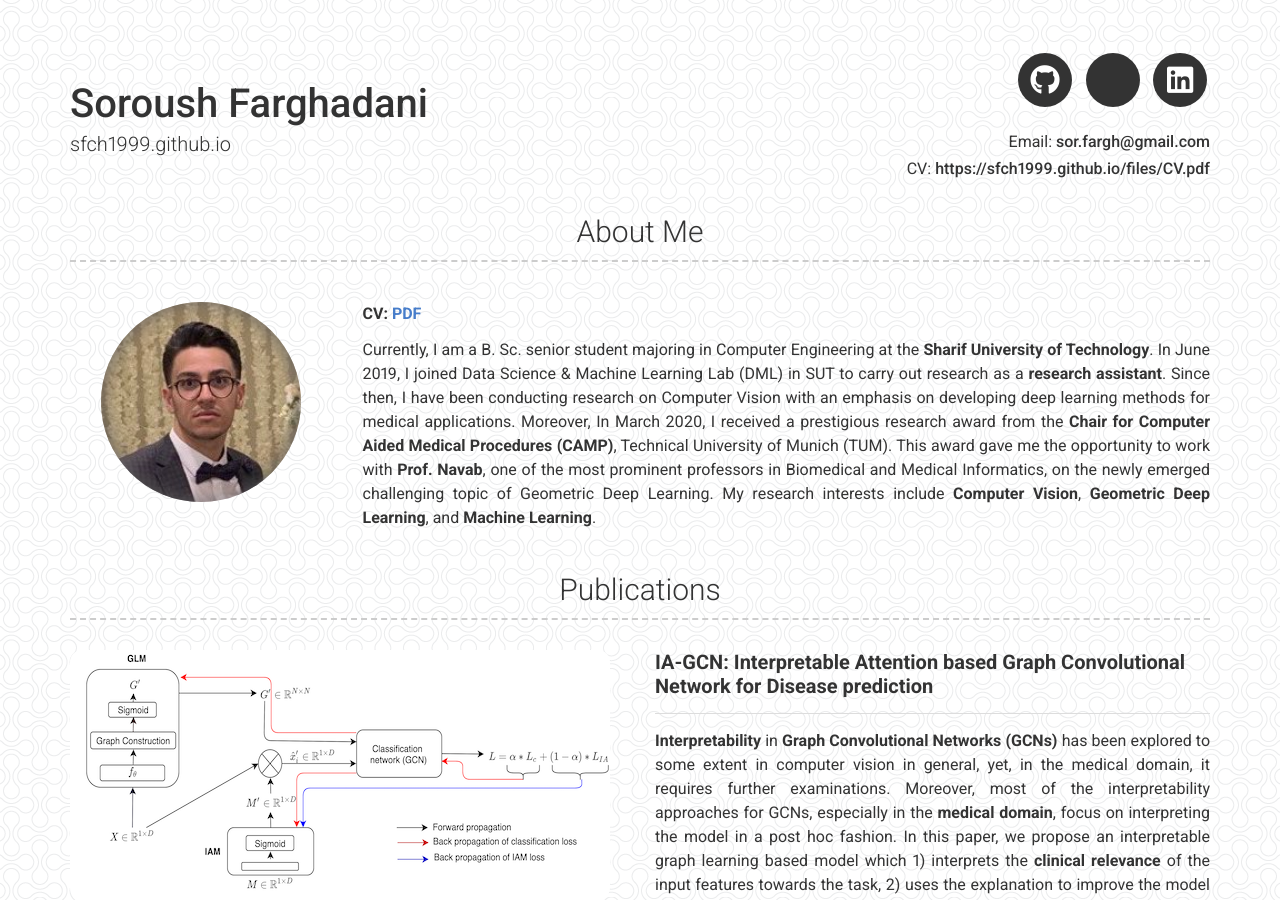
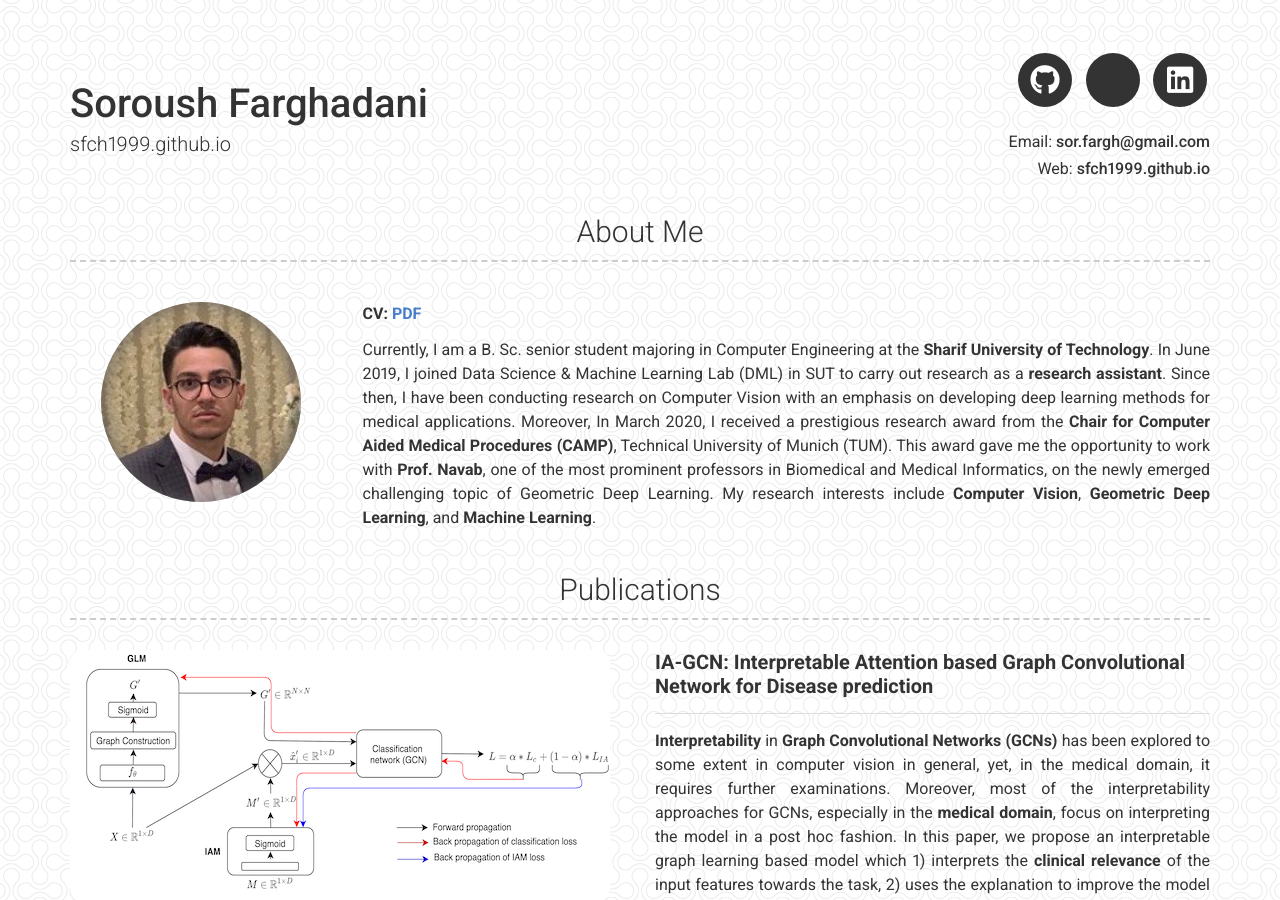
Before and after one commit to sfch1999/sfch1999.github.io, a Jekyll site: the page built from index.md, in a window 1280 px wide and 900 px high. Built offline with Jekyll 4.4.1, drawn with Linux system fonts in a browser that asks for light colours; a style sheet for code colours, icons or effects is not loaded; part of the change alters nothing that is shown.

Commit message:
CV Added

```diff
--- a/_config.yml
+++ b/_config.yml
@@ -6,7 +6,7 @@
 name: Soroush Farghadani
 #title: Blah
 email: sor.fargh@gmail.com
-website: https://sfch1999.github.io/files/CV.pdf
+website: sfch1999.github.io
 
 # Social links
 # twitter_username: facespics
@@ -27,7 +27,7 @@ linkedin_username: soroush-farghadani
 # about_title: About Me
 about_profile_image: images/papyon.jpeg
 about_content: | # this will include new lines to allow paragraphs
-  **CV: [PDF]()**
+  **CV: [PDF](https://sfch1999.github.io/files/CV.pdf)**
 
 
   Currently, I am a B. Sc. senior student majoring in Computer Engineering at the **Sharif University of Technology**. In June 2019, I joined Data Science & Machine Learning Lab (DML) in SUT to carry out research as a **research assistant**. Since then, I have been conducting research on Computer Vision with an emphasis on developing deep learning methods for medical applications. Moreover,
--- a/_includes/header.html
+++ b/_includes/header.html
@@ -104,7 +104,7 @@
       {%- endif -%}
       {%- if site.website -%}
         <p>
-          CV: {% include a.html href=site.website %}{{ site.website | escape }}</a>
+          Web: {% include a.html href=site.website %}{{ site.website | escape }}</a>
         </p>
       {%- endif -%}
     </div>
```
Also changed, not shown: 1 other file.
